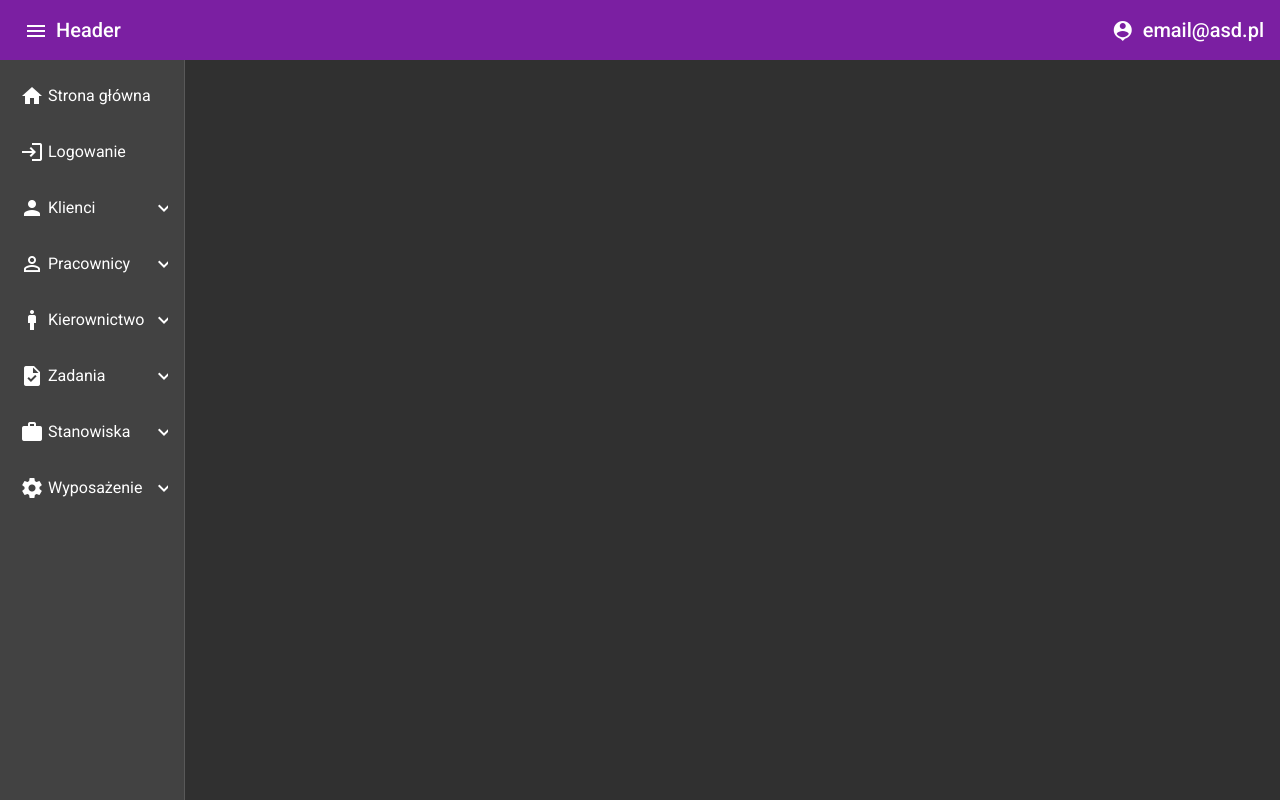
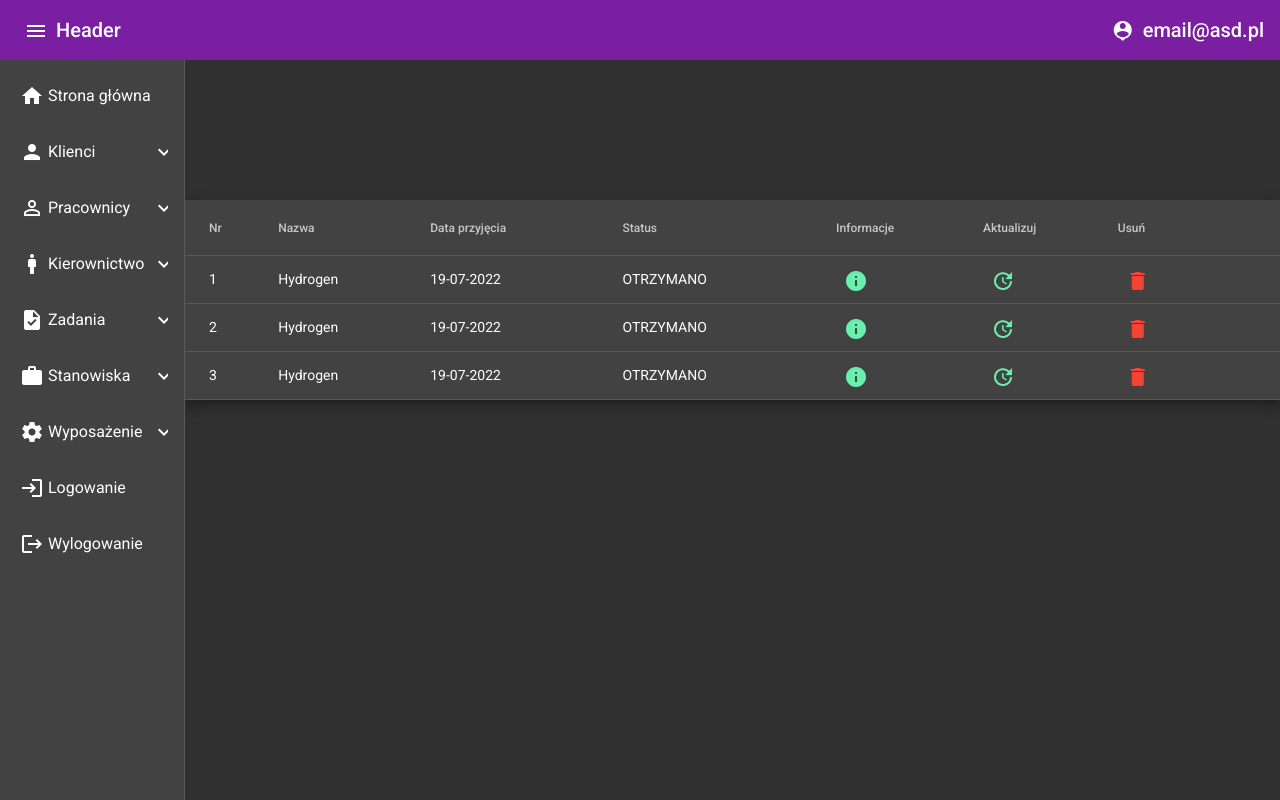
Before and after one commit to LeeTomahawk/DeviceServiceManagmentClient, an Angular app: page /tasks-list in a window 1280 px wide. Built offline with nearby package versions, Linux system fonts and the light colour scheme.

Commit message:
TasksList

```diff
--- a/src/app/home/home.component.css
+++ b/src/app/home/home.component.css
@@ -0,0 +1,3 @@
+.contener-margin-top{
+    margin-top: 64px;
+}
--- a/src/app/home/home.component.html
+++ b/src/app/home/home.component.html
@@ -1 +1,3 @@
-<p>home works!</p>
+<div class="row align-items-center h-100 justify-content-center">
+  <h1 class="text-center">Witaj w serwisie sprzętu komputerowego!</h1>
+</div>
--- a/src/app/nav-menu/nav-menu.component.html
+++ b/src/app/nav-menu/nav-menu.component.html
@@ -5,12 +5,12 @@
     </button>
     <h1>Header</h1>
     <span class="spacer"></span>
-    <button mat-icon-button>
+    <button mat-icon-button [routerLink]="['/profile']">
       <mat-icon>person_pin</mat-icon>
     </button>
     <h3>email@asd.pl</h3>
   </mat-toolbar>
-  <mat-sidenav-container class="example-container" autosize >
+  <mat-sidenav-container class="example-container" autosize>
     <mat-sidenav
       [fixedInViewport]="true"
       [fixedTopGap]="60"
@@ -27,12 +27,6 @@
             >Strona główna</span
           >
           <mat-icon mat-list-icon>home</mat-icon>
-        </mat-list-item>
-        <mat-list-item [routerLink]="['/login']">
-          <span class="full-width" *ngIf="isExpanded || isShowing"
-            >Logowanie</span
-          >
-          <mat-icon mat-list-icon>login</mat-icon>
         </mat-list-item>
 
         <mat-list-item
@@ -208,6 +202,20 @@
             ><mat-icon>add</mat-icon>Dodaj</a
           >
         </div>
+
+        <mat-list-item [routerLink]="['/login']">
+          <span class="full-width" *ngIf="isExpanded || isShowing"
+            >Logowanie</span
+          >
+          <mat-icon mat-list-icon>login</mat-icon>
+        </mat-list-item>
+
+        <mat-list-item>
+          <span class="full-width" *ngIf="isExpanded || isShowing"
+            >Wylogowanie</span
+          >
+          <mat-icon mat-list-icon>logout</mat-icon>
+        </mat-list-item>
       </mat-nav-list>
     </mat-sidenav>
 
--- /dev/null
+++ b/src/app/tasks-list/task-info/task-info.component.html
@@ -0,0 +1,42 @@
+<h1 mat-dialog-title class="text-center">Szczegóły zadania</h1>
+<mat-dialog-content class="mat-typography">
+  <h3 class="font-weight-bold">Nazwa</h3>
+  <p>
+    {{ dataSource.name }}
+  </p>
+
+  <h3 class="font-weight-bold">Szczegłowy opis</h3>
+  <p>
+    {{ dataSource.description }}
+  </p>
+
+  <h3 class="font-weight-bold">Data przyjęcia</h3>
+  <p>{{ dataSource.startDate }}</p>
+
+  <h3 class="font-weight-bold">Data odbioru</h3>
+  <p>{{ dataSource.endDate }}</p>
+
+  <h3 class="font-weight-bold">Status</h3>
+
+  <p>{{ dataSource.taskStatus }}</p>
+
+  <h3 class="font-weight-bold">Kto przyniósł</h3>
+
+  <ul>
+    <li>
+      {{ dataSource.client.identiti.firstName }}
+      {{ dataSource.client.identiti.lastName }}
+    </li>
+    <li>Telefon: {{ dataSource.client.identiti.phoneNumber }}</li>
+    <li>
+      {{ dataSource.client.identiti.address.city }} ul.{{
+        dataSource.client.identiti.address.street
+      }}
+      {{ dataSource.client.identiti.address.number }}
+      {{ dataSource.client.identiti.address.postCode }}
+    </li>
+  </ul>
+</mat-dialog-content>
+<mat-dialog-actions align="end">
+  <button mat-button mat-dialog-close>Wyjdź</button>
+</mat-dialog-actions>
--- /dev/null
+++ b/src/app/tasks-list/task-info/task-info.component.ts
@@ -0,0 +1,36 @@
+import { Component, Inject, OnInit } from '@angular/core';
+import { MAT_DIALOG_DATA } from '@angular/material/dialog';
+import { TaskInfo } from '../taskInterfaces';
+const ELEMENT_DATA: TaskInfo = {
+  name: 'asd',
+  description:
+    'Lorem ipsum dolor sit amet, consectetur adipiscing elit. Duis pulvinar est leo, et facilisis risus sollicitudin non. Curabitur pellentesque dignissim nibh ut sodales. Donec in nulla luctus augue euismod maximus ac vitae lorem. Pellentesque habitant morbi tristique senectus et netus et malesuada fames ac turpis egestas. Duis at sodales sem. Nulla pharetra sagittis justo, vitae convallis metus ornare vel. Phasellus rhoncus vestibulum massa sed suscipit. Curabitur placerat malesuada est et euismod. Aliquam dictum commodo neque nec ultricies. Duis urna mauris, interdum non sodales non, accumsan in ex. Donec nec neque scelerisque neque facilisis fringilla. Etiam laoreet ipsum venenatis vulputate maximus. Cras egestas neque id mattis ultricies. Sed non nulla nec nulla posuere molestie.',
+  startDate: '12-12-1233',
+  endDate: '12-12-1233',
+  amount: 0,
+  taskStatus: 'PRZYJETO',
+  client: {
+    lastVisit: '12-12-1233',
+    identiti: {
+      firstName: 'Bartek',
+      lastName: 'Mozdzierz',
+      phoneNumber: '123123123',
+      address: {
+        city: 'Kielce',
+        street: 'Warszawsa',
+        number: '12',
+        postCode: '12-330',
+      },
+    },
+  },
+};
+@Component({
+  selector: 'app-task-info',
+  templateUrl: './task-info.component.html',
+  styleUrls: ['./task-info.component.css'],
+})
+export class TaskInfoComponent implements OnInit {
+  constructor(@Inject(MAT_DIALOG_DATA) public data: { taskId: number }) {}
+  dataSource: TaskInfo = ELEMENT_DATA;
+  ngOnInit(): void {}
+}
--- /dev/null
+++ b/src/app/tasks-list/taskInterfaces.ts
@@ -0,0 +1,33 @@
+export interface Tasks {
+  position: number;
+  id: string;
+  name: string;
+  data: string;
+  status: string;
+}
+
+export interface TaskInfo {
+  name: string;
+  description: string;
+  startDate: string;
+  endDate: string;
+  amount: number;
+  taskStatus: string;
+  client: Client;
+}
+export interface Client {
+  lastVisit: string;
+  identiti: Identiti;
+}
+export interface Identiti {
+  firstName: string;
+  lastName: string;
+  phoneNumber: string;
+  address: Address;
+}
+export interface Address {
+  city: string;
+  street: string;
+  number: string;
+  postCode: string;
+}
--- a/src/app/tasks-list/tasks-list.component.css
+++ b/src/app/tasks-list/tasks-list.component.css
@@ -0,0 +1,22 @@
+.mat-table__wrapper .mat-table {
+    min-width: auto !important;
+    width: 100% !important;
+}
+
+.mat-header-row {
+    width: 100%;
+}
+
+.mat-row {
+    width: 100%;
+}
+
+.mat-column-delete {
+    flex: 0 0 10% !important;
+}
+.mat-column-info {
+    flex: 0 0 10% !important;
+}
+.mat-column-update {
+    flex: 0 0 10% !important;
+}
--- a/src/app/tasks-list/tasks-list.component.html
+++ b/src/app/tasks-list/tasks-list.component.html
@@ -1 +1,60 @@
-<p>tasks-list works!</p>
+<div class="row align-items-center h-75 justify-content-center">
+  <table mat-table [dataSource]="dataSource" class="mat-elevation-z8">
+    <!--- Note that these columns can be defined in any order.
+          The actual rendered columns are set as a property on the row definition" -->
+
+    <!-- Position Column -->
+    <ng-container matColumnDef="position">
+      <th mat-header-cell *matHeaderCellDef>Nr</th>
+      <td mat-cell *matCellDef="let element">{{ element.position }}</td>
+    </ng-container>
+
+    <!-- Name Column -->
+    <ng-container matColumnDef="name">
+      <th mat-header-cell *matHeaderCellDef>Nazwa</th>
+      <td mat-cell *matCellDef="let element">{{ element.name }}</td>
+    </ng-container>
+
+    <ng-container matColumnDef="data">
+      <th mat-header-cell *matHeaderCellDef>Data przyjęcia</th>
+      <td mat-cell *matCellDef="let element">{{ element.data }}</td>
+    </ng-container>
+
+    <!-- Weight Column -->
+    <ng-container matColumnDef="status">
+      <th mat-header-cell *matHeaderCellDef>Status</th>
+      <td mat-cell *matCellDef="let element">{{ element.status }}</td>
+    </ng-container>
+
+    <!-- Symbol Column -->
+    <ng-container matColumnDef="info">
+      <th mat-header-cell *matHeaderCellDef>Informacje</th>
+      <td mat-cell *matCellDef="let element">
+        <button mat-icon-button color="accent" (click)="openDialog(element.id)">
+          <mat-icon>info</mat-icon>
+        </button>
+      </td>
+    </ng-container>
+
+    <ng-container matColumnDef="update">
+      <th mat-header-cell *matHeaderCellDef>Aktualizuj</th>
+      <td mat-cell *matCellDef="let element">
+        <button mat-icon-button color="accent">
+          <mat-icon>update</mat-icon>
+        </button>
+      </td>
+    </ng-container>
+
+    <ng-container matColumnDef="delete">
+      <th mat-header-cell *matHeaderCellDef>Usuń</th>
+      <td mat-cell *matCellDef="let element">
+        <button mat-icon-button color="warn">
+          <mat-icon>delete</mat-icon>
+        </button>
+      </td>
+    </ng-container>
+
+    <tr mat-header-row *matHeaderRowDef="displayedColumns"></tr>
+    <tr mat-row *matRowDef="let row; columns: displayedColumns"></tr>
+  </table>
+</div>
--- a/src/app/tasks-list/tasks-list.component.ts
+++ b/src/app/tasks-list/tasks-list.component.ts
@@ -1,15 +1,59 @@
 import { Component, OnInit } from '@angular/core';
+import { MatDialog } from '@angular/material/dialog';
+import { TaskInfoComponent } from './task-info/task-info.component';
+import { Tasks } from './taskInterfaces';
+
+const ELEMENT_DATA: Tasks[] = [
+  {
+    id: '123123sdad',
+    position: 1,
+    name: 'Hydrogen',
+    data: '19-07-2022',
+    status: 'OTRZYMANO',
+  },
+  {
+    id: '123123sdad',
+    position: 2,
+    name: 'Hydrogen',
+    data: '19-07-2022',
+    status: 'OTRZYMANO',
+  },
+  {
+    id: '123123sdad',
+    position: 3,
+    name: 'Hydrogen',
+    data: '19-07-2022',
+    status: 'OTRZYMANO',
+  },
+];
 
 @Component({
   selector: 'app-tasks-list',
   templateUrl: './tasks-list.component.html',
-  styleUrls: ['./tasks-list.component.css']
+  styleUrls: ['./tasks-list.component.css'],
 })
 export class TasksListComponent implements OnInit {
+  displayedColumns: string[] = [
+    'position',
+    'name',
+    'data',
+    'status',
+    'info',
+    'update',
+    'delete',
+  ];
+  dataSource = ELEMENT_DATA;
+  constructor(private infoDialog: MatDialog) {}
 
-  constructor() { }
+  ngOnInit(): void {}
 
-  ngOnInit(): void {
+  openDialog(id: number) {
+    const dialogRef = this.infoDialog.open(TaskInfoComponent, {
+      data: { taskId: id },
+    });
+
+    dialogRef.afterClosed().subscribe((x) => {
+      window.location.reload();
+    });
   }
-
 }
```
Also changed, not shown: src/app/app.module.ts (+13 -7 lines), src/app/tasks-list/task-info/task-info.component.css (added), 1 other file (tests, documents, lock files or other folders).
